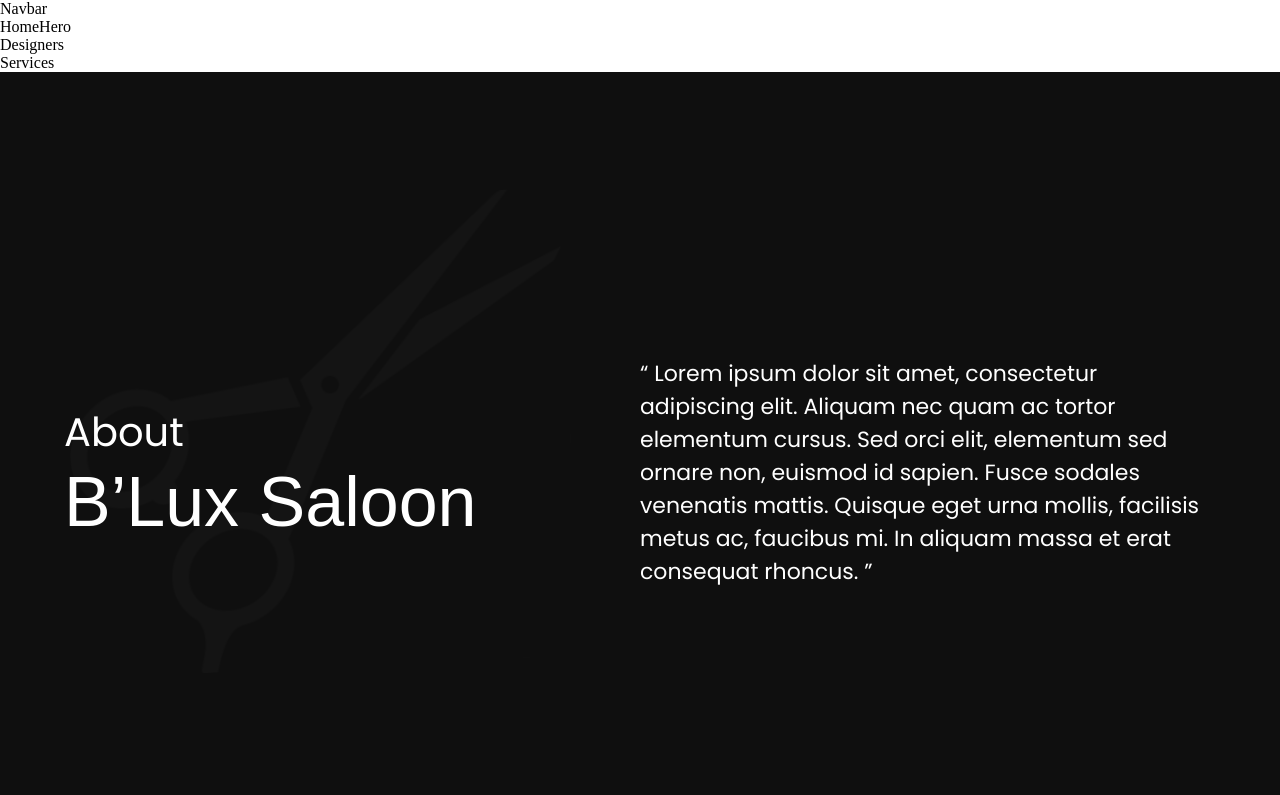
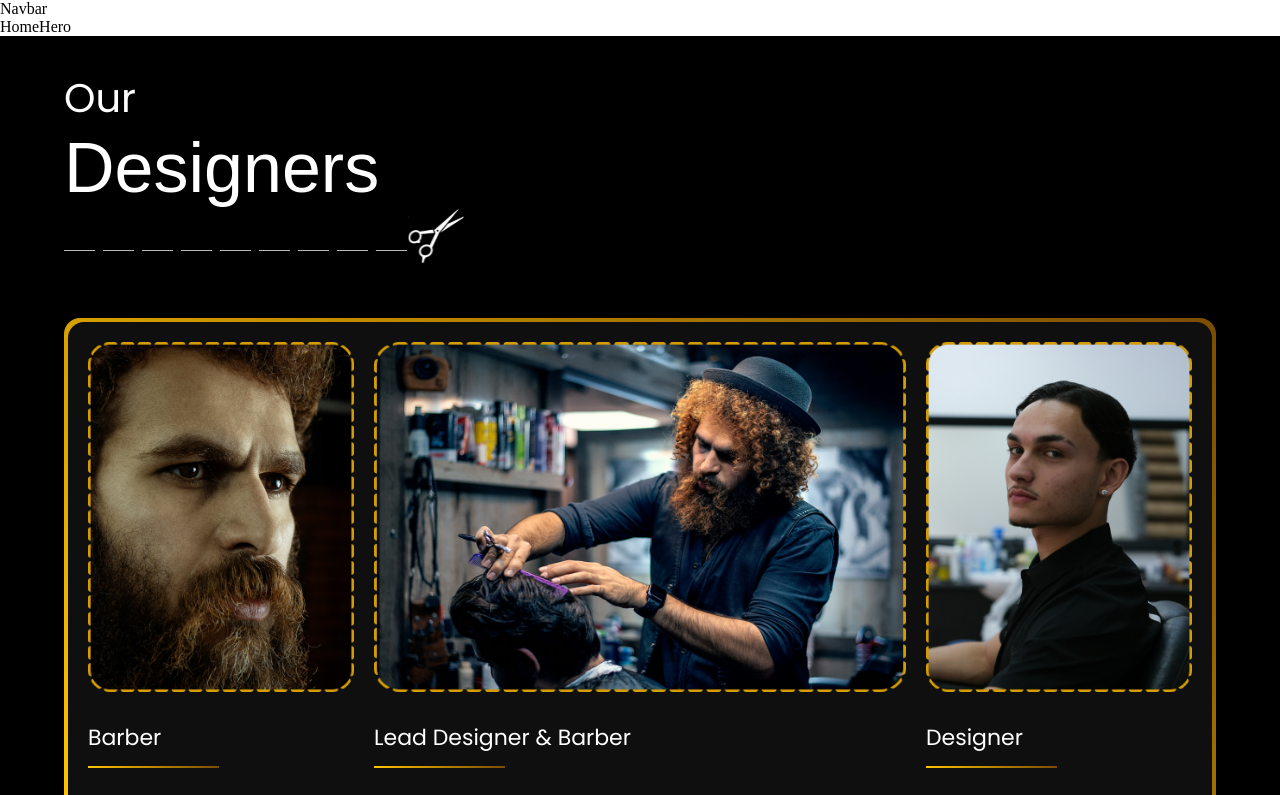
Before and after one commit to ZyntraTechnologies/B-lux-Salon-Frontend, a React (Vite) app: page / in a window 1280 px wide. Shown: the top 795 px of the page. Built offline with nearby package versions, Linux system fonts and the light colour scheme; a web font is replaced by a local one.

Commit message:
Designed our designers section

```diff
--- a/src/components/designers/Designers.scss
+++ b/src/components/designers/Designers.scss
@@ -1 +1,82 @@
 @import '../../styles/loader';
+
+.our-designers {
+    background-color: $black;
+    width: 100%;
+    padding: 2.5% 5%;
+
+    @media screen and (max-width: $mobile-portrait) {
+        padding: 10% 5%;
+    }
+
+    .our-designers-inner {
+        min-height: 50vh;
+        max-width: $max-width;
+        margin: 0 auto;
+        display: grid;
+        gap: 50px;
+
+        .designers-box {
+
+            &:nth-of-type(1) {
+
+                .underlineImg {
+                    max-width: 400px;
+                }
+            }
+
+            &:nth-of-type(2) {
+
+                .border-conatiner {
+                    border-radius: 1rem;
+                    padding: 4px;
+                    background: linear-gradient(45deg, rgba(255,195,0,1), rgba(123,77,0,1));
+
+                    .designers-container {
+                        border-radius: 1rem;
+                        background-color: $bgColor;
+                        display: grid;
+                        grid-template-columns: 1fr 2fr 1fr;
+                        gap: 20px;
+                        padding: 20px 20px 40px 20px;
+
+                        @media screen and (max-width: $tablet) {
+                            grid-template-columns: 1fr 1fr;
+                        }
+                        @media screen and (max-width: $mobile-portrait) {
+                            grid-template-columns: 1fr;
+                            gap: 40px;
+                        }
+
+                        .designer {
+                            cursor: pointer;
+
+                            .designer-image {
+                                margin-bottom: 25px;
+                                width: 100%;
+                                min-height: 400px;
+                                height: 400px;
+
+                                @media screen and (max-width: $laptops) {
+                                    min-height: 350px;
+                                    height: 350px;
+                                }
+
+                                @media screen and (max-width: $mobile-portrait) {
+                                    height: auto;
+                                }
+                            }
+
+                            .designer-bottom {
+
+                                .bottom-line{
+
+                                }
+                            }
+                        }
+                    }
+                }
+            }
+        }
+    }
+}
--- a/src/components/designers/Designers.tsx
+++ b/src/components/designers/Designers.tsx
@@ -1,10 +1,62 @@
+import SubHeader from '../sub-header/SubHeader';
+import ThemeFont from '../theme-font/ThemeFont';
 import './Designers.scss';
+import Paragraph from '../paragraph/Paragraph';
+import { designers } from '../../constants/data';
+import bottomLine from '../../assets/svgs/line.svg';
+import { useEffect, useState } from 'react';
+import { Designer } from '../../typescript/interfaces/interface.types';
+import UnderlineScissorImage from '../underline-scissor-img/UnderlineScissorImage';
 
 const Designers = () => {
 
+  const [designersList, setDesignersList] = useState<Designer[]>([]);
+
+  const sliceDesigners = (designers: Designer[]) => {
+    const sliceData = designers.slice(0, 3);
+    setDesignersList(sliceData);
+  }
+
+  useEffect(() => {
+    sliceDesigners(designers);
+  }, []);
+
   return (
-    <div>
-      Designers
+    <div className='our-designers'>
+      <div className="our-designers-inner">
+        <div className="designers-box">
+          <SubHeader
+            text='Our'
+          />
+          <ThemeFont
+            text='Designers'
+            color='white'
+          />
+          <UnderlineScissorImage />
+        </div>
+        <div className="designers-box">
+          <div className="border-conatiner">
+            <div className="designers-container">
+              {
+                designersList.map((designer) => {
+                  return (
+                    <div className="designer">
+                      <img src={designer.image} alt="designer-image" className='designer-image'/>
+                      <div className="designer-bottom">
+                        <Paragraph
+                          color='white'
+                          text={designer.role}
+                        />
+                        <img src={bottomLine} alt="bottom-line" className="bottom-line" />
+                      </div>
+                    </div>
+                  )
+                })
+              }
+            </div>
+          </div>
+        </div>
+      </div>
     </div>
   );
 
--- /dev/null
+++ b/src/components/underline-scissor-img/UnderlineScissorImage.scss
@@ -0,0 +1,12 @@
+@import '../../styles/loader';
+
+.underlineImg {
+    max-width: 400px;
+
+    @media screen and (max-width: $mobile-portrait) {
+        width: 300px;
+    }
+    @media screen and (max-width: $mobile) {
+        width: 280px;
+    }
+}
--- /dev/null
+++ b/src/components/underline-scissor-img/UnderlineScissorImage.tsx
@@ -0,0 +1,12 @@
+import underlineImage from '../../assets/svgs/headline-bottom-1.svg';
+import './UnderlineScissorImage.scss';
+
+const UnderlineScissorImage = () => {
+
+  return (
+    <img src={underlineImage} alt="underline-img" className="underlineImg" />
+  );
+
+}
+
+export default UnderlineScissorImage;
--- a/src/constants/data.ts
+++ b/src/constants/data.ts
@@ -1 +1,10 @@
-export {};
+import { Designer } from "../typescript/interfaces/interface.types";
+import designer1 from '../assets/images/designer-1.png';
+import designer2 from '../assets/images/designer-2.png';
+import designer3 from '../assets/images/designer-3.png';
+
+export const designers: Designer[] = [
+    { id: 1, image: designer1, name: 'One', role: 'Barber' },
+    { id: 2, image: designer2, name: 'Two', role: 'Lead Designer & Barber' },
+    { id: 3, image: designer3, name: 'Three', role: 'Designer' },
+];
```
Also changed, not shown: src/typescript/interfaces/interface.types.ts (+6 -1 lines).
